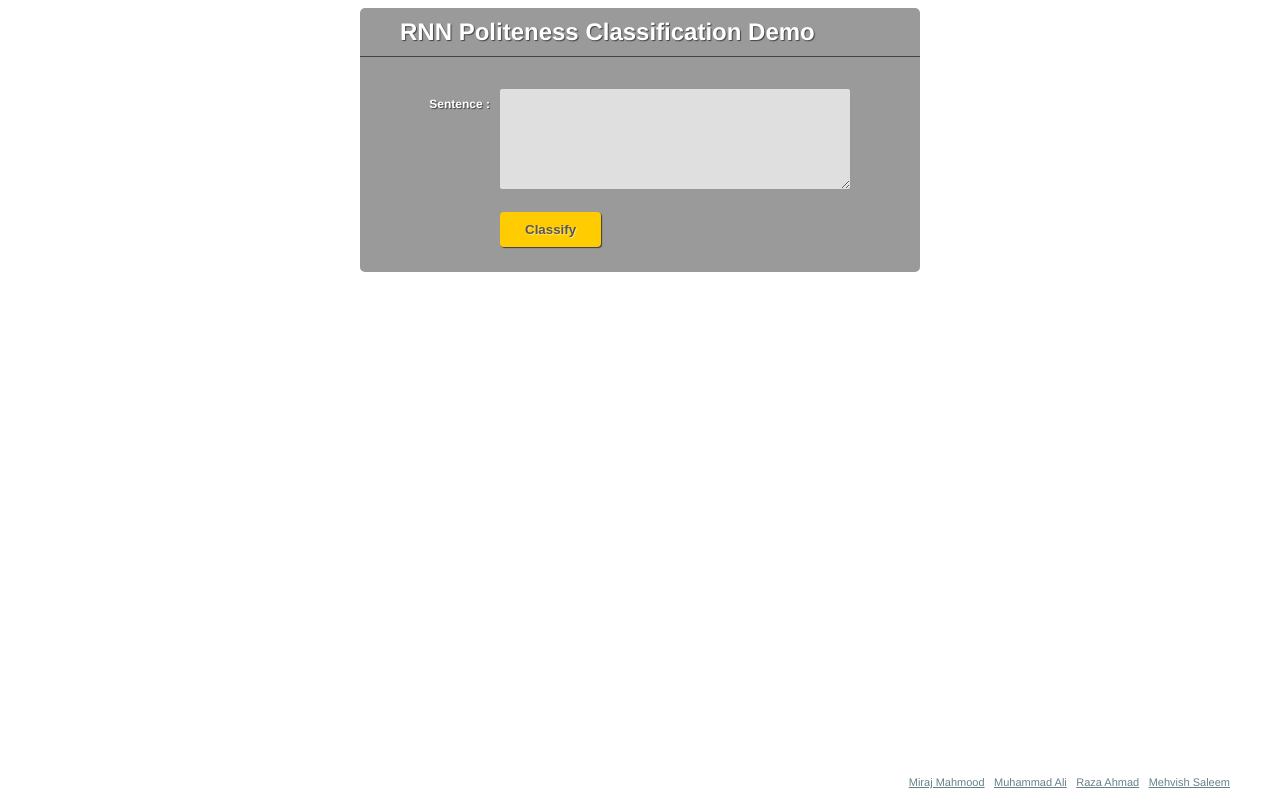
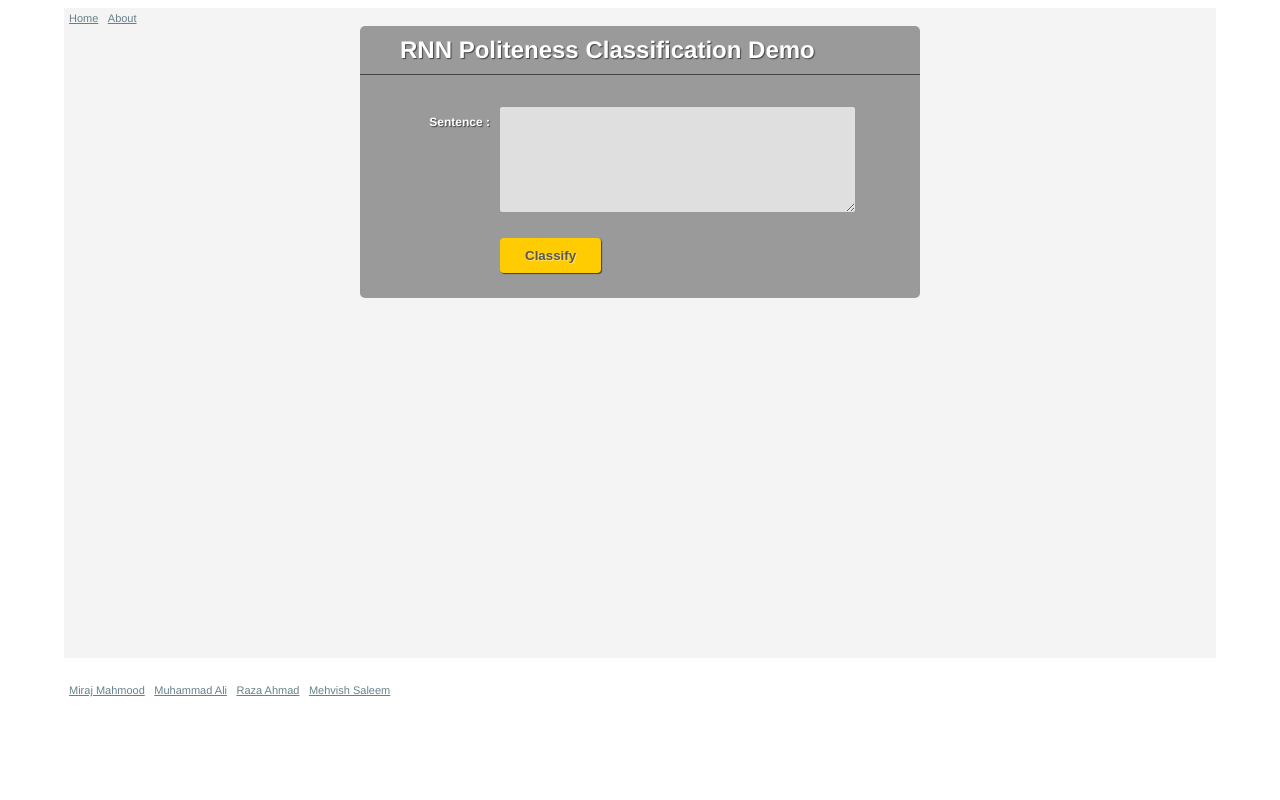
Before and after one commit to MirajMahmood/website-politeness, a Flask app: page / in a window 1280 px wide. Run offline with Flask 2, Linux system fonts and the light colour scheme; parts of the project's set-up code (start-up, migrations or seed data) failed here and were passed over.

Commit message:
fixed the css and linked the about page

```diff
--- a/run.py
+++ b/run.py
@@ -2,7 +2,7 @@ import os
 import threading
 from _init_ import *
 
-
+'''
 def run_java():
 	os.system("javac -classpath './WebBackendParser/src:./WebBackendParser/src/stanford-corenlp-full/*:./WebBackendParser/src/py4j0.9.jar:' WebBackendParser/src/TreeMaker.java")
 	os.system("java -cp ':./WebBackendParser/src/:./WebBackendParser/src/stanford-corenlp-full/*:./WebBackendParser/src/py4j0.9.jar:' TreeMaker")
@@ -14,4 +14,6 @@ thr.start()
 
 port = int(os.environ.get('PORT', 5000))
 app.run(host='0.0.0.0', port=port)
-thr.exit()
+'''
+app.run(debug=True)
+#thr.exit()
--- a/static/style.css
+++ b/static/style.css
@@ -1,6 +1,23 @@
 html, body{
     background-color: white;
     font-family: 'Helvetica Neue';
+
+}
+html{
+	height: 100%;
+	position: relative;
+}
+body{
+	background-color: rgba(107, 107, 96, 0.07);
+    margin-left: 5%;
+    margin-right: 5%;
+	min-height: 100%;
+    margin-bottom: 50px;
+
+  min-height: 650px;
+  height: auto !important;
+  position: relative;
+
 }
 
 .polite_form {
@@ -108,10 +125,8 @@ html, body{
 
 .profile_links{
     position: absolute;
-	bottom: 10px;
-	right: 50px;
+  bottom: -40px;
 }
-
 .profile{
     display: inline-block;
     color: #67818A;
--- a/templates/base.html
+++ b/templates/base.html
@@ -1,13 +1,15 @@
+<!DOCTYPE html>
 <html>
   <head>
   <link rel="stylesheet" href="{{ url_for('static', filename='style.css') }}">
   <title>RNN Politeness Classification</title>
+  <a class="profile" href="{{url_for('.home_page')}}">Home</a>
+  <a class="profile" href="{{url_for('.about')}}">About</a>
   </head>
   <body>
 
     {% block content %}{% endblock %}
-  </body>
-  <div class="profile_links">
+    <div class="profile_links">
       <a class="profile" target="_blank" href="http://twitter.com/MirajYaqub">Miraj Mahmood</a>
       <a class="profile" target="_blank" href="http://newt.itu.edu.pk/ali.php">Muhammad Ali</a>
       <a class="profile" target="_blank" href="http://razaahmad.org">Raza Ahmad</a>
@@ -15,4 +17,6 @@
           Mehvish Saleem
       </a>
   </div>
-</html>
+
+  </body>
+    </html>
--- a/views.py
+++ b/views.py
@@ -62,6 +62,8 @@ def feedback():
 
 	record_feedback(text, label, writer)
 	return "Thank you for your feedback"
-@app.route('/test/') #/test/ will lead urls /test & /test/
-def test():
-	return render_template("test.html")
+
+
+@app.route('/about/')
+def about():
+	return render_template("about.html")
```
Also changed, not shown: templates/about.html (+9 -12 lines). Lines whose indentation alone changed are shown as unchanged.
